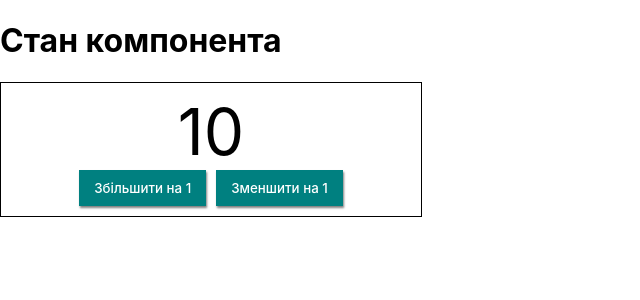
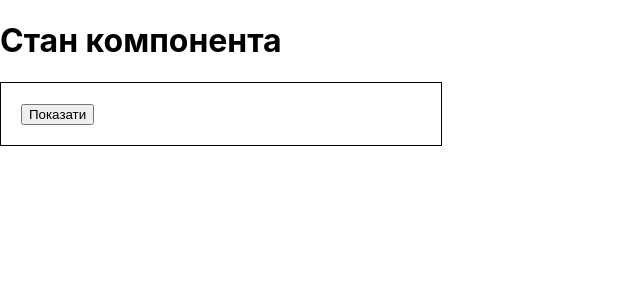
Before and after one commit to Allovallo/react-pract-03, a React (Create React App) app: page / in a window 1280 px wide. Shown: the top 300 px of the page, without its empty margins (0-640 px from the left). Built offline with nearby package versions, Linux system fonts and the light colour scheme.

Commit message:
files updated

```diff
--- a/src/App.js
+++ b/src/App.js
@@ -1,4 +1,5 @@
 import Counter from './components/Counter/Counter';
+import Dropdown from 'components/Dropdown/Dropdown';
 
 // const colorPickerOptions = [
 //   { label: 'red', color: '#F44336' },
@@ -13,7 +14,8 @@ const App = () => {
   return (
     <div>
       <h1>Стан компонента</h1>
-      <Counter initialValue={10} />
+      {/* <Counter initialValue={10} /> */}
+      <Dropdown />
     </div>
   );
 };
--- /dev/null
+++ b/src/components/Dropdown/Dropdown.css
@@ -0,0 +1,18 @@
+.Dropdown {
+    position: relative;
+    width: 400px;
+    padding: 20px;
+    border: 1px solid black;
+}
+
+.Dropdown__menu {
+    position: absolute;
+    top: 100%;
+    left: 0;
+    width: 100%;
+    padding-top: 20px;
+    padding-bottom: 20px;
+    text-align: center;
+    background-color: teal;
+    color: aliceblue;
+}
--- /dev/null
+++ b/src/components/Dropdown/Dropdown.js
@@ -0,0 +1,28 @@
+import { React, Component } from 'react';
+import './Dropdown.css';
+
+class Dropdown extends Component {
+  state = {
+    visible: false,
+  };
+
+  toggle = () => {
+    this.setState(prevState => ({
+      visible: !prevState.visible,
+    }));
+  };
+
+  render() {
+    return (
+      <div className="Dropdown">
+        <button type="button" className="Dropdown__toggle" onClick={this.toggle}>
+          {this.state.visible ? 'Скрити' : 'Показати'}
+        </button>
+
+        {this.state.visible && <div className="Dropdown__menu">Випадаюче меню</div>}
+      </div>
+    );
+  }
+}
+
+export default Dropdown;
```
